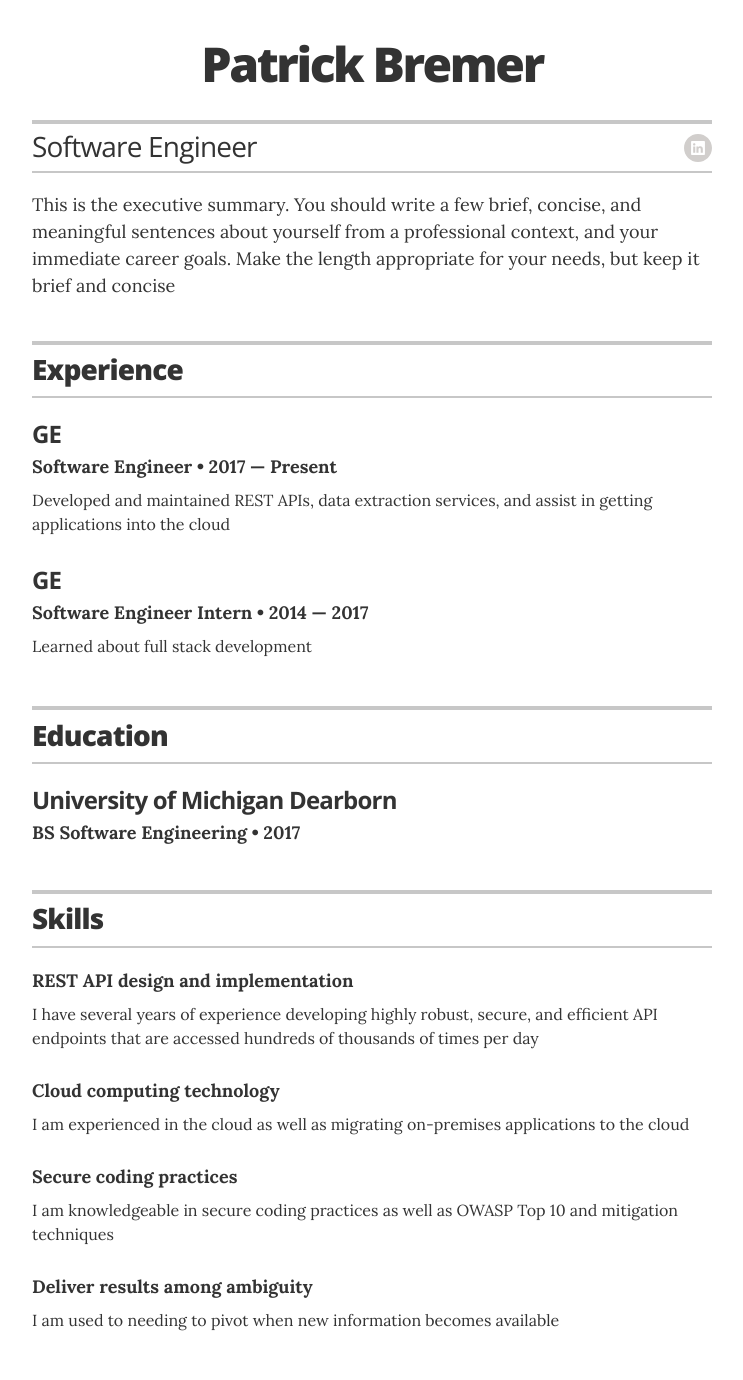
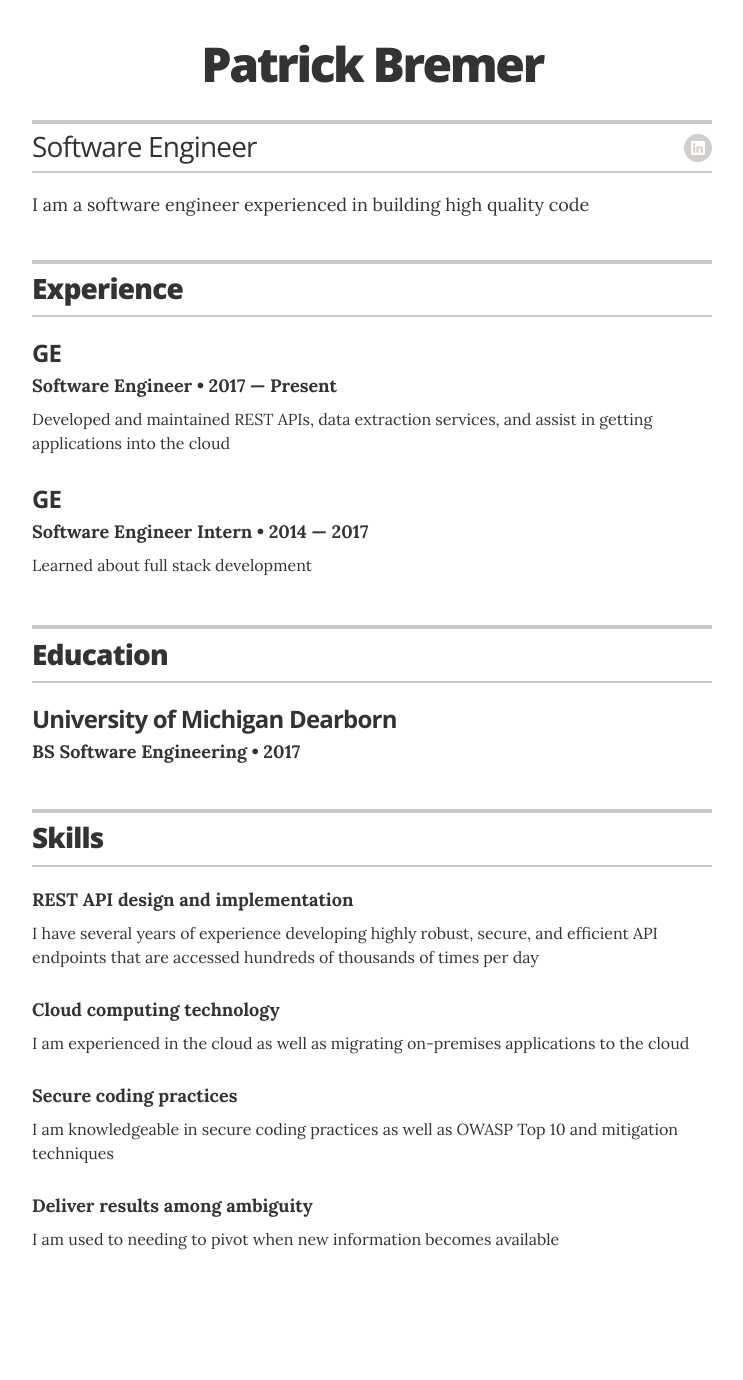
Before and after one commit to pbremer/pbremer.github.io, a Jekyll site: the page built from index.html, in a window 1280 px wide. Shown: the whole page, without its empty margins (268-1011 px from the left). Built offline with Jekyll 4.4.1, drawn with Linux system fonts in a browser that asks for light colours; after the commit the page ends 1299 px from its top, so only the background shows below that.

Commit message:
fix for objective

```diff
--- a/_config.yml
+++ b/_config.yml
@@ -23,7 +23,7 @@
 resume_header_contact_info:     "742 Evergreen Terrace, Springfield • 555-7334 • lisasimpson@youremailaddress.com"
 display_header_contact_info:    "false"
 
-resume_header_intro: "<p>This is the executive summary. You should write a few brief, concise, and meaningful sentences about yourself from a professional context, and your immediate career goals. Make the length appropriate for your needs, but keep it brief and concise</p>"
+resume_header_intro: "<p>I am a software engineer experienced in building high quality code</p>"
 
 # use "yes" to display the email contact button,
 # "no" to display an "I'm not looking for work" message,
```
